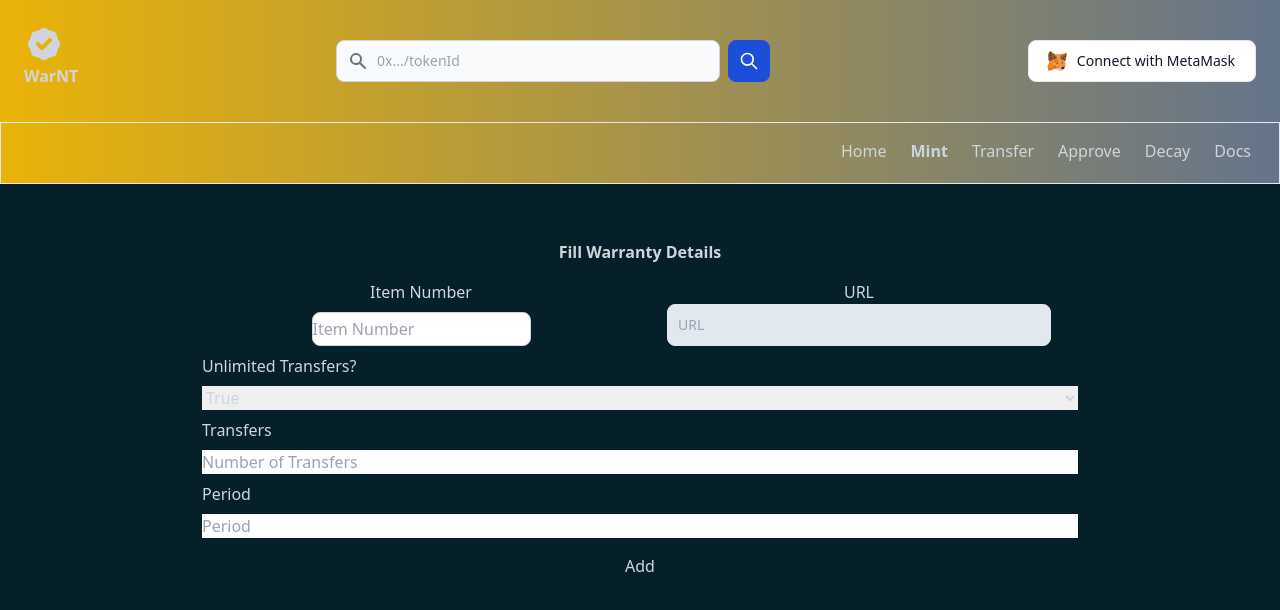
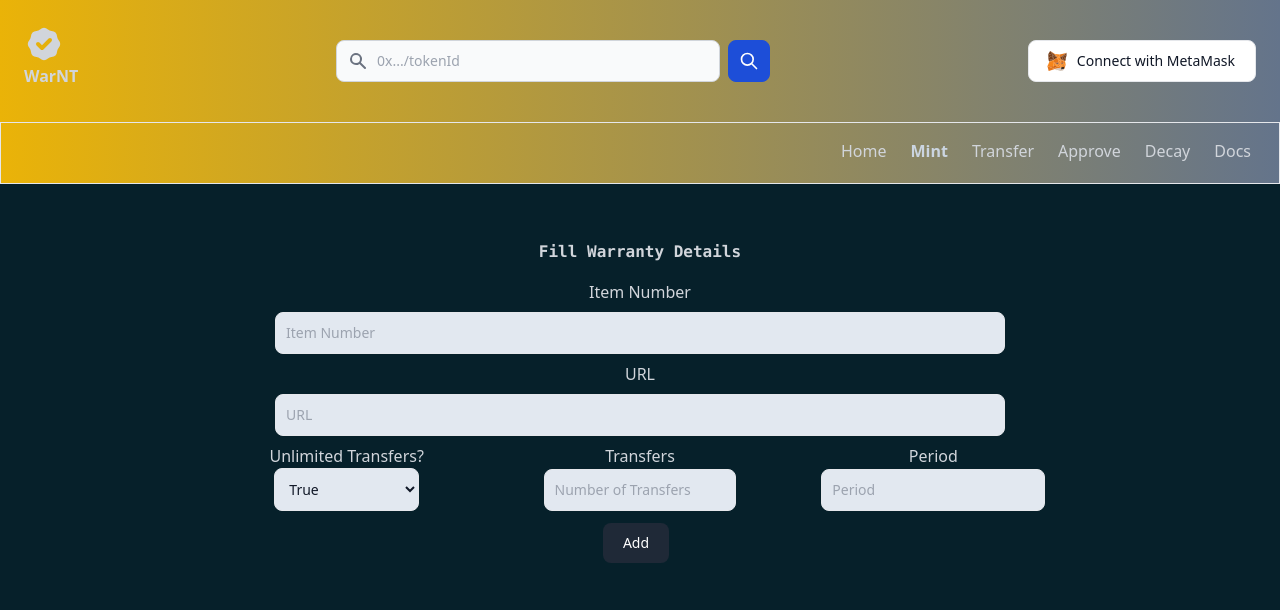
Before and after one commit to ksgr5566/Warranty-NFT, a Next.js app in the folder client/: page /mint in a window 1280 px wide. Shown: the top 610 px of the page. Built offline with nearby package versions, Linux system fonts and the light colour scheme.

Commit message:
Styled CreateMintForm component

```diff
--- a/client/components/CreateMintForm.jsx
+++ b/client/components/CreateMintForm.jsx
@@ -36,11 +36,11 @@ function CreateMintForm({ onAdd }) {
   return (
     <>
       <div className="m-14 select-none">
-        <h1 className="text-center font-bold mb-4">Fill Warranty Details</h1>
+        <h1 className="text-center font-bold font-mono mb-4">Fill Warranty Details</h1>
         <form className="">
           <div className="w-3/4 mx-auto max-w-full">
             <div className="grid sm:grid-cols-1 grid-cols-1 gap-y-2">
-              <div className="grid grid-cols-2"><div className="grid grid-cols-1">
+              {/* <div className="grid grid-cols-2"><div className="grid grid-cols-1"> */}
               <label htmlFor="itemNumber" className="mx-auto">Item Number</label>
               <input
                 id="itemNumber"
@@ -49,10 +49,11 @@ function CreateMintForm({ onAdd }) {
                 value={form.itemNumber}
                 placeholder="Item Number"
                 onChange={handleChange}
-                className="sm:w-1/2 xs:w-72 2xs:w-60 w-full border border-gray-300 rounded-lg mx-auto"
+                // className="sm:w-1/2 xs:w-72 2xs:w-60 w-full border border-gray-300 rounded-lg mx-auto"
+                className="border mx-auto text-gray-900 text-sm rounded-lg focus:ring-blue-500 focus:border-blue-500 block w-5/6 p-2.5 bg-slate-200"
               />
-           </div>
-        <div className="grid grid-cols-1">
+           {/* </div> */}
+        {/* <div className="grid grid-cols-1"> */}
               <label htmlFor="url" className="mx-auto">URL</label>
               <input
                 type="url"
@@ -61,21 +62,24 @@ function CreateMintForm({ onAdd }) {
                 value={form.url}
                 placeholder="URL"
                 onChange={handleChange}
-                className="border mx-auto text-gray-900 text-sm rounded-lg focus:ring-blue-500 focus:border-blue-500 block w-96 p-2.5 bg-slate-200"
+                className="border mx-auto text-gray-900 text-sm rounded-lg focus:ring-blue-500 focus:border-blue-500 block w-5/6 p-2.5 bg-slate-200"
               />
-           </div></div>
-
-              <label htmlfor="unlimitedTransfers">Unlimited Transfers?</label>
+           {/* </div></div> */}
+           <div className="grid gap-1 grid-cols-3 " >
+            <div className="grid  grid-cols-1">
+              <label htmlfor="unlimitedTransfers"  className="mx-auto" >Unlimited Transfers?</label>
               <select
                 id="unlimitedTransfers"
                 name="unlimitedTransfers"
                 onChange={handleChange}
+                className="border mx-auto text-gray-900 text-sm rounded-lg focus:ring-blue-500 focus:border-blue-500 block w-2/4 p-2.5 bg-slate-200"
               >
                 <option value="true">True</option>
                 <option value="false">False</option>
               </select>
-
-              <label htmlFor="transfers">Transfers</label>
+              </div>
+           <div className="grid grid-cols-1">
+              <label htmlFor="transfers"  className="mx-auto">Transfers</label>
               <input
                 type="number"
                 name="transfers"
@@ -83,9 +87,11 @@ function CreateMintForm({ onAdd }) {
                 value={form.transfers}
                 placeholder="Number of Transfers"
                 onChange={handleChange}
+                className="border mx-auto text-gray-900 text-sm rounded-lg focus:ring-blue-500 focus:border-blue-500 block w-4/6 p-2.5 bg-slate-200"
               />
-
-              <label htmlfor="period">Period</label>
+              </div>
+              <div className="grid grid-cols-1">
+              <label htmlfor="period" className="mx-auto">Period</label>
               <input
                 type="number"
                 name="period"
@@ -93,12 +99,17 @@ function CreateMintForm({ onAdd }) {
                 value={form.period}
                 placeholder="Period"
                 onChange={handleChange}
+                className="border mx-auto text-gray-900 text-sm rounded-lg focus:ring-blue-500 focus:border-blue-500 block w-50 p-2.5 bg-slate-200"
               />
+              </div>
+
+           </div>
+           </div>
 
           </div>
-          </div>
-          <div className="flex justify-center p-4">
-          <button type="submit" onClick={addForm}>Add</button>
+
+          <div className="flex justify-center py-3 ">
+          <button className = "text-white bg-gray-800 hover:bg-gray-900 focus:outline-none focus:ring-4 focus:ring-gray-300 font-medium rounded-lg text-sm px-5 py-2.5 mr-2 mb-2 dark:bg-gray-800 dark:hover:bg-gray-700 dark:focus:ring-gray-700 dark:border-gray-700" type="submit" onClick={addForm}>Add</button>
           </div>
         </form>
       </div>
```
